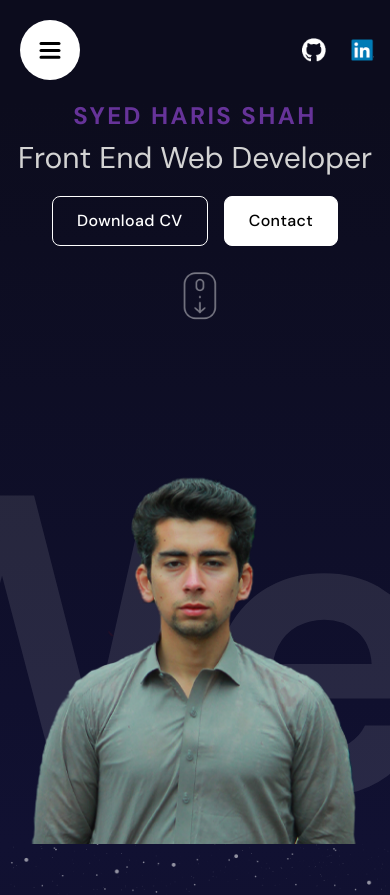
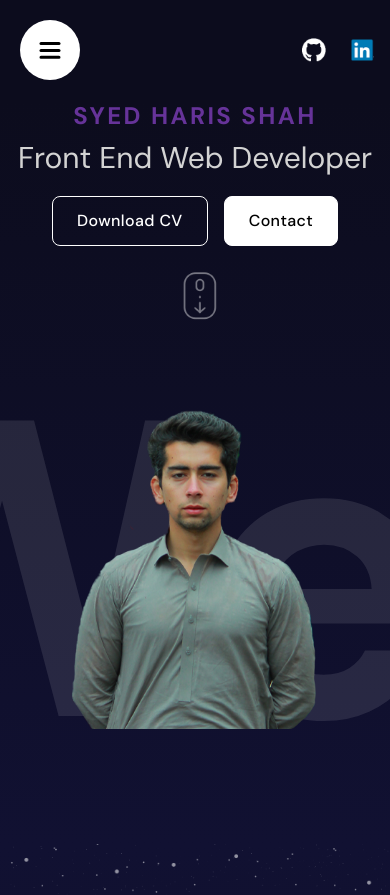
Before and after one commit to syedharyyshah/portfolio22, a React (Vite) app: page / in a window 390 px wide. Shown: the top 895 px of the page. Built offline with nearby package versions, Linux system fonts and the light colour scheme.

Commit message:
Updated Hero, Parallax, and Portfolio components

```diff
--- a/src/components/Hero/Hero.jsx
+++ b/src/components/Hero/Hero.jsx
@@ -75,7 +75,7 @@ const Hero = () => {
 
 
             <motion.div
-        className="slidingTextContainer absolute w-1/2 text-[50vh] bottom-[-120px] whitespace-nowrap font-bold z-0 text-[#ffffff1a]"
+        className="slidingTextContainer absolute w-1/2 text-[50vh] bottom-[-45px] md:bottom-[-120px] whitespace-nowrap font-bold z-0 text-[#ffffff1a]"
          variants={sliderVariants}
          initial="initial"
          animate="animate"
@@ -84,7 +84,8 @@ const Hero = () => {
         </motion.div>
 
 
-        <div className="imageContainer absolute top-3/4 left-1/2 transform -translate-x-1/2 -translate-y-1/2 md:top-0 md:right-0 md:translate-x-0 md:translate-y-0 z-10 size-[40rem]">
+        <div className="imageContainer absolute top-[60%] left-1/2 transform -translate-x-1/2
+        -translate-y-1/2 md:top-0 md:right-0 md:translate-x-0 md:translate-y-0 z-10 size-[30rem] md:size-[40rem]">
             <img src={copy} alt="" />
         </div>
 
```
